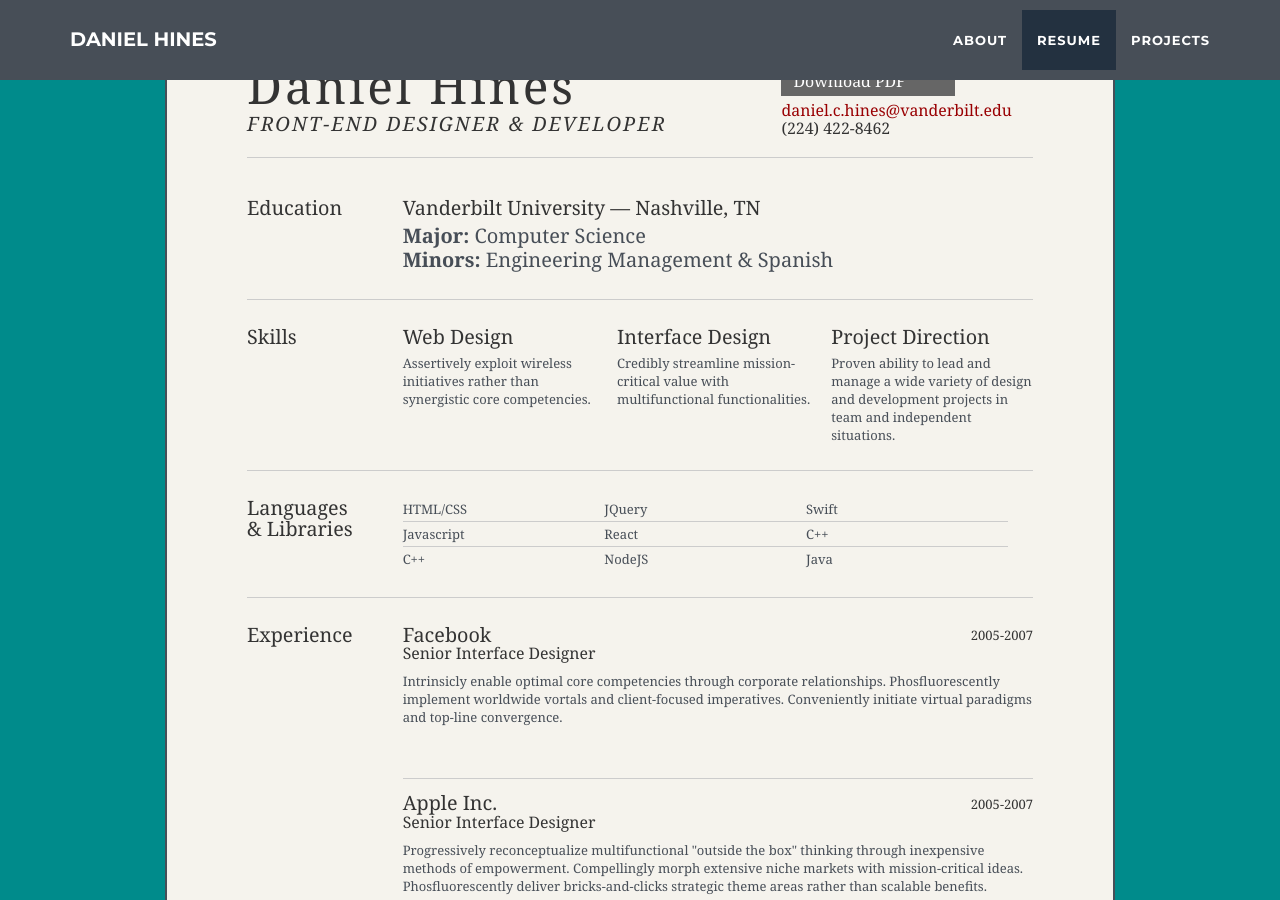
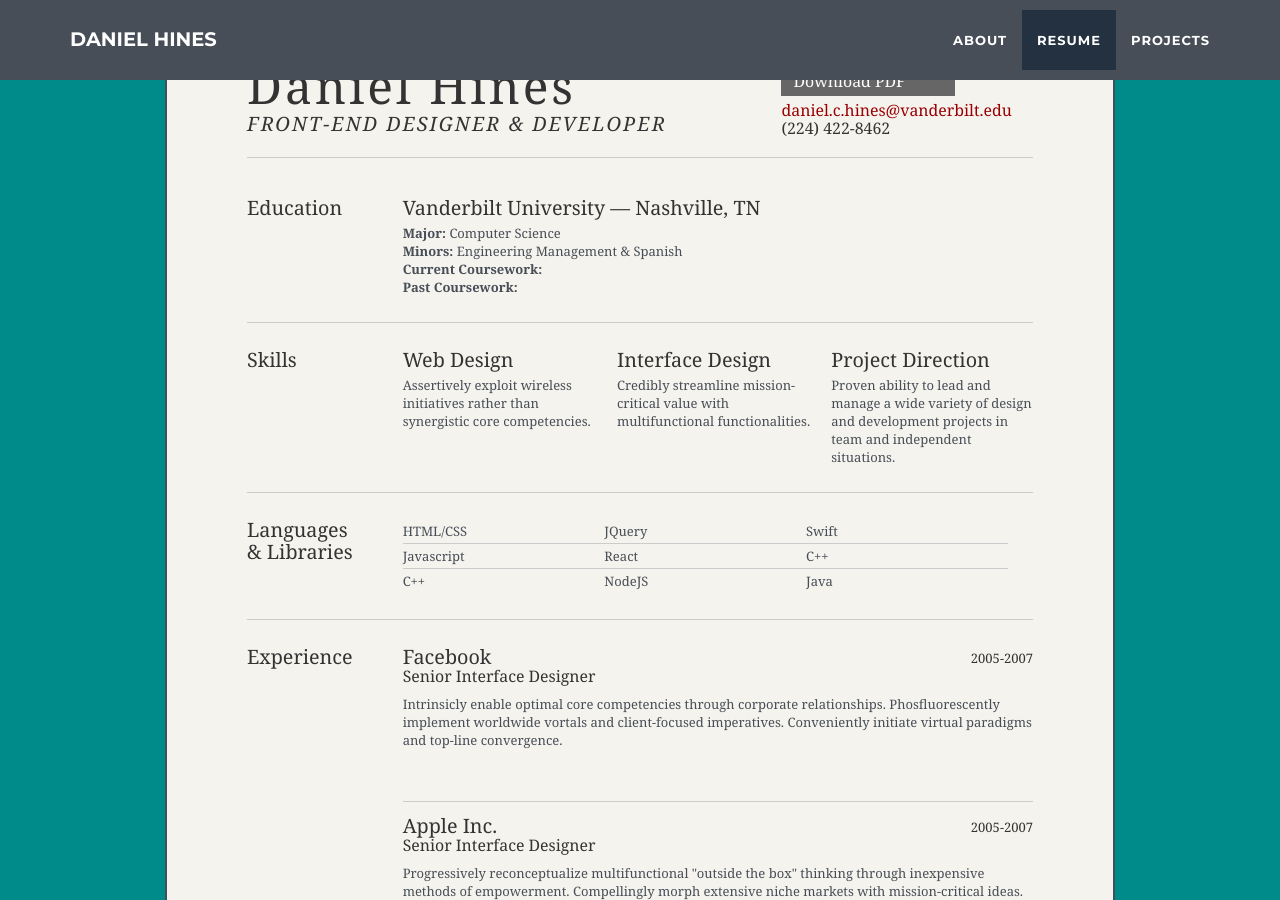
Before and after one commit to danielchines/danielchines.github.io, a Jekyll site: the page built from index.html, in a window 1280 px wide and 900 px high, scrolled down 1830 px. Built offline with Jekyll 4.4.1, drawn with Linux system fonts in a browser that asks for light colours.

Commit message:
Update resume.html

```diff
--- a/_includes/resume.html
+++ b/_includes/resume.html
@@ -52,8 +52,10 @@
 						</div>
 						<div class="yui-u">
 							<h2 style="margin-bottom: 5px">Vanderbilt University &mdash; Nashville, TN</h2>
-							<p><strong>Major: </strong>Computer Science</p>
-							<p><strong>Minors: </strong>Engineering Management & Spanish</p>
+							<p class="resume"><strong>Major: </strong>Computer Science</p>
+							<p class="resume"><strong>Minors: </strong>Engineering Management & Spanish</p>
+							<p class="resume"><strong>Current Coursework:</strong></p>
+							<p class="resume last"><strong>Past Coursework:</strong></p>
 						</div>
 					</div><!--// .yui-gf -->
 
```
